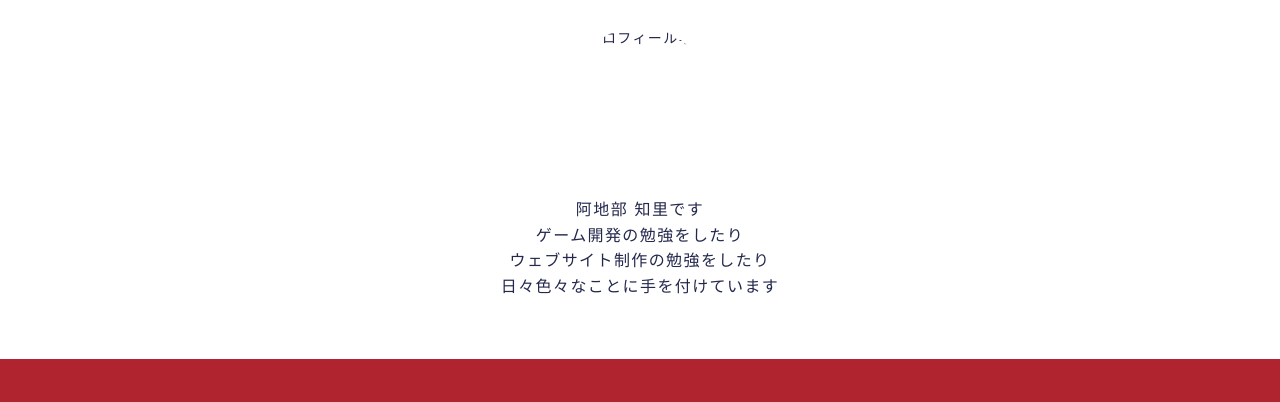
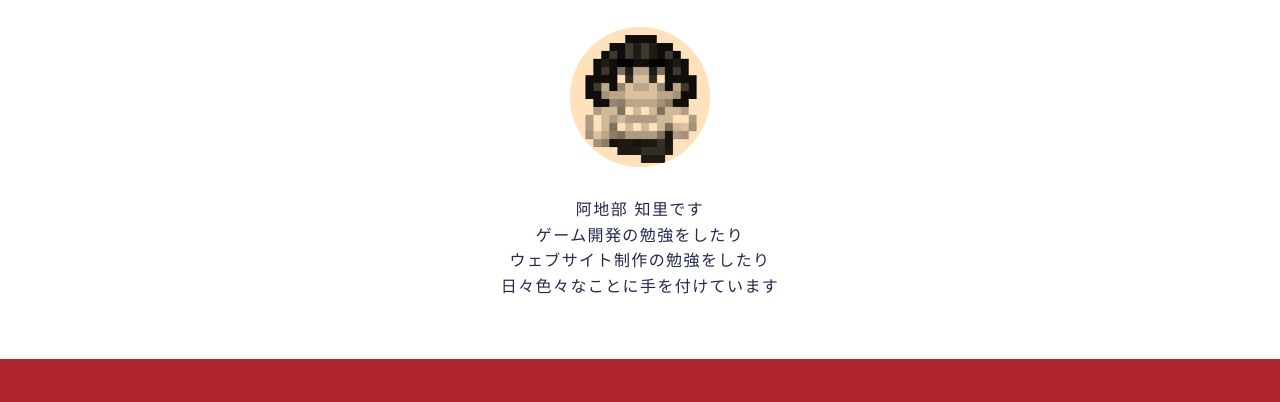
Before and after one commit to Chisato-ajibe/Chisato-ajibe.github.io, a plain HTML site: page index.html in a window 1280 px wide. Shown: the part 180-582 px from the top of the page. Drawn offline with nearby package versions, Linux system fonts and the light colour scheme.

Commit message:
change img2

```diff
--- a/index.html
+++ b/index.html
@@ -14,7 +14,7 @@
     <header><a href="#contact" class="button-contact"><i aria-label="お問い合わせ" class="fa fa-envelope-o"></i></a>
       <div class="profile">
         <h1 class="site-title abel uppercase text-center"><span>Chisato Ajibe</span></h1>
-		<img src="./images/img_profileB.png" alt="プロフィール写真" width="140" height="140" class="block-center profile-icon">
+		<img src="./images/img_profileB.jpeg" alt="プロフィール写真" width="140" height="140" class="block-center profile-icon">
         <p>阿地部 知里です<br>ゲーム開発の勉強をしたり<br>ウェブサイト制作の勉強をしたり<br>日々色々なことに手を付けています</p>
       </div>
     </header><!--contents-->
```
